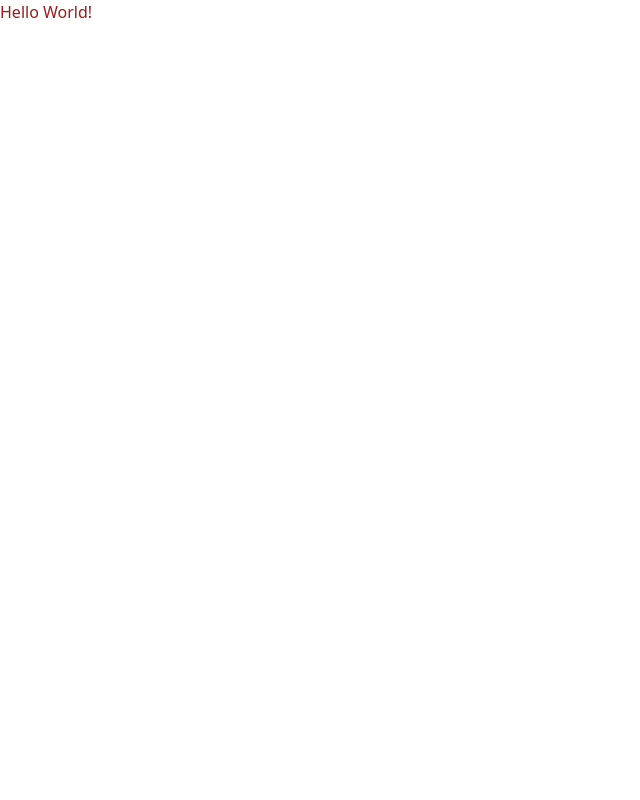
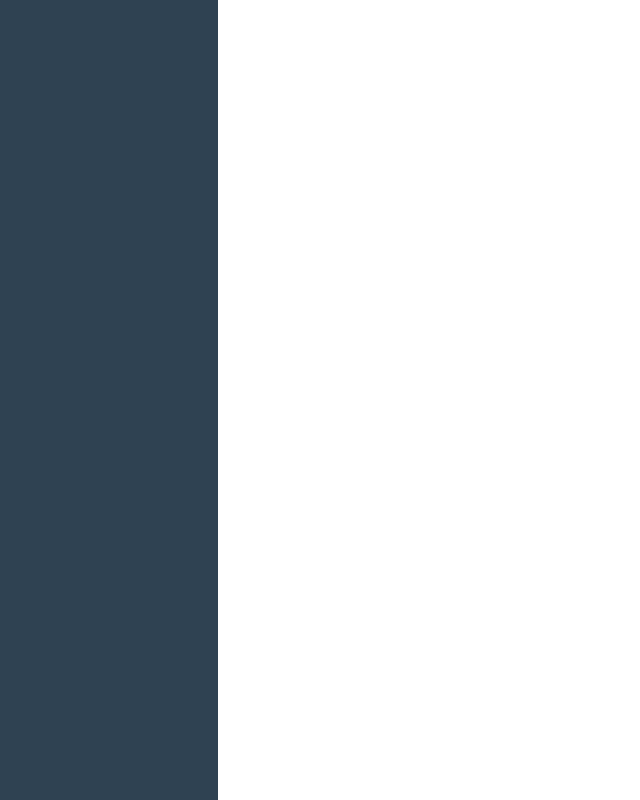
Before and after one commit to chwaleed/Pharmacy-Managment-System, a React (Vite) app in the folder frontend/: page / in a window 1280 px wide. Shown: the whole page, without its empty margins (0-640 px from the left). Built offline with nearby package versions, Linux system fonts and the light colour scheme.

Commit message:
dashboard creating

```diff
--- a/frontend/src/App.jsx
+++ b/frontend/src/App.jsx
@@ -1,9 +1,10 @@
 import "./App.css";
+import Dashboard from "./pages/dashboard";
 
 function App() {
   return (
     <>
-      <h1 className="text-red-800">Hello World!</h1>
+      <Dashboard />
     </>
   );
 }
--- /dev/null
+++ b/frontend/src/pages/dashboard/index.jsx
@@ -0,0 +1,5 @@
+function Dashboard() {
+  return <div className="bg-[#2F4252] h-screen w-[17%]"></div>;
+}
+
+export default Dashboard;
```
